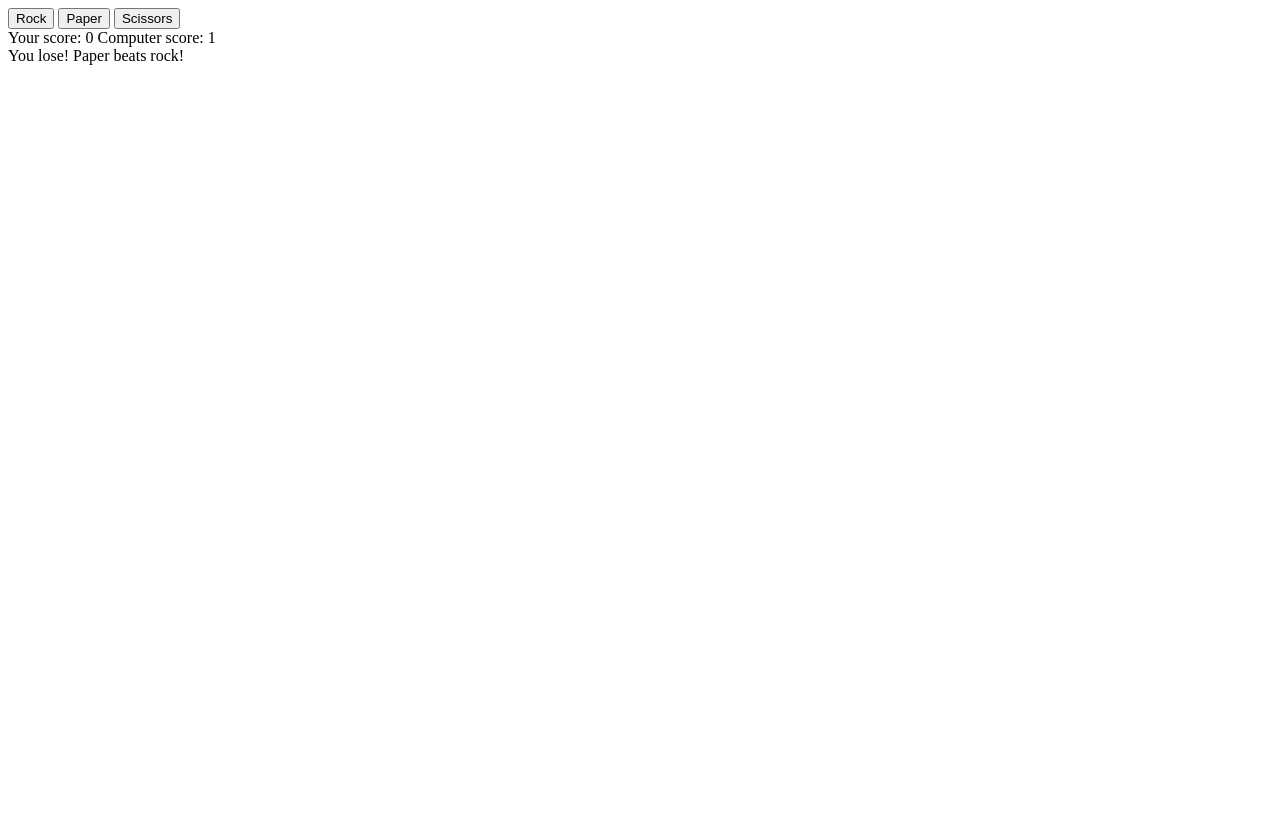
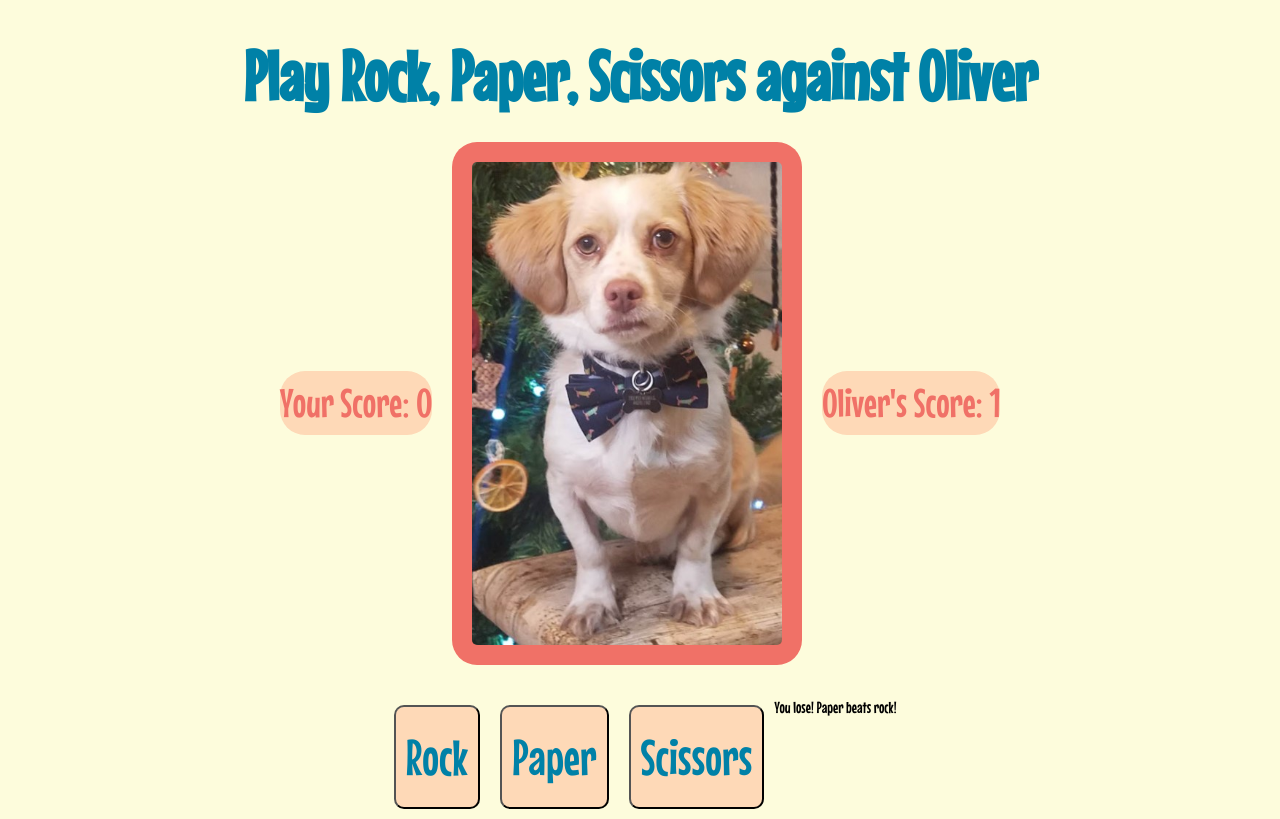
Before and after one commit to trentkeyes/rock-paper-scissors, a plain HTML site: page index.html in a window 1280 px wide. Both pictures are taken after a click on the button "Rock". Drawn offline with Linux system fonts and the light colour scheme.

Commit message:
Working on styling, added dog photo

```diff
--- a/index.html
+++ b/index.html
@@ -5,16 +5,33 @@
     <meta charset="UTF-8">
     <meta http-equiv="X-UA-Compatible" content="IE=edge">
     <meta name="viewport" content="width=device-width, initial-scale=1.0">
-    <title>Rock Paper Scissors</title>
+    <title>Play Rock Paper Scissors against Oliver</title>
+    <link rel="stylesheet" href="./style.css">
+    <link rel="preconnect" href="https://fonts.googleapis.com">
+    <link rel="preconnect" href="https://fonts.gstatic.com" crossorigin>
+    <link href="https://fonts.googleapis.com/css2?family=Mouse+Memoirs&display=swap" rel="stylesheet">
+
 </head>
 
 <body>
-    <button id="rock">Rock</button>
-    <button id="paper">Paper</button>
-    <button id="scissors">Scissors</button>
-    <div id="scoreboard"></div>
-    <div id="roundResults"></div>
-    <div id="finalResults"></div>
+    <div class="titlePhoto">
+        <h1>Play Rock, Paper, Scissors against Oliver</h1>
+        <div id="scoreboard">
+            <div id="scoreboardUser"></div>
+            <img src="./images/oliverxmas.jpg" alt="Oliver the Dog sitting for a Christmas photo">
+            <div id="scoreboardOliver"></div>
+        </div>
+    </div>
+    <div class="game">
+        <div class="buttons">
+            <button id="rock">Rock</button>
+            <button id="paper">Paper</button>
+            <button id="scissors">Scissors</button>
+        </div>
+
+        <div id="roundResults"></div>
+        <div id="finalResults"></div>
+    </div>
     <script src="script.js"></script>
 </body>
 
--- a/script.js
+++ b/script.js
@@ -45,11 +45,13 @@ function playRound(choice) {
         compWinTotal++;
     }
 
-    scoreboard.textContent = `Your score: ${userWinTotal} Computer score: ${compWinTotal}`;
+    scoreboardUser.textContent = `Your Score: ${userWinTotal}`;
+    scoreboardOliver.textContent = `Oliver's Score: ${compWinTotal}`;
+
     if (userWinTotal === 5) {
-        finalResults.textContent = "Congratulations! You beat the computer at Rock, Paper, Scissors!";
+        finalResults.textContent = "Congratulations! You beat Oliver at Rock, Paper, Scissors!";
     } else if (compWinTotal === 5) {
-        finalResults.textContent = "Uh-oh, you lost the match. Better luck next time.";
+        finalResults.textContent = "Uh-oh, Oliver won! Better luck next time.";
     }
 }
 
--- /dev/null
+++ b/style.css
@@ -0,0 +1,69 @@
+* {
+	padding: 0;
+	margin: 0;
+	box-sizing: border-box;
+	list-style: none;
+	font-family: 'Mouse Memoirs', sans-serif;
+	line-height: 1.6;
+    background-color: #fdfcdc;
+}
+
+h1 {
+    font-size: 70px;
+    color: #0081A7;
+}
+
+img {
+    width: 350px;
+    margin: 10px;
+    padding: 20px;
+    background-color: #F07167;
+    border-radius: 25px;
+}
+
+.titlePhoto {
+    display: flex;
+    flex-direction: column;
+    align-items: center;
+    margin: 20px;
+}
+
+.game {
+    display: flex;
+    justify-content: center;
+
+}
+
+.buttons {
+    display: flex;
+}
+
+.roundResults {
+    background-color: #00AFB9;
+}
+
+#scoreboard {
+    display: flex;
+    justify-content: space-evenly;
+    align-items: center;
+    color: #F07167;
+
+
+
+}
+
+#scoreboardUser, #scoreboardOliver {
+    font-size: 40px;
+    margin: 10px;
+    background-color: #FED9B7;
+    border-radius: 25px;
+}
+
+button {
+    margin: 10px;
+    font-size: 50px;
+    padding: 10px;
+    border-radius: 10px;
+    background-color: #FED9B7;
+    color: #0081A7;
+}
```
Also changed, not shown: images/oliverxmas.jpg (added).
